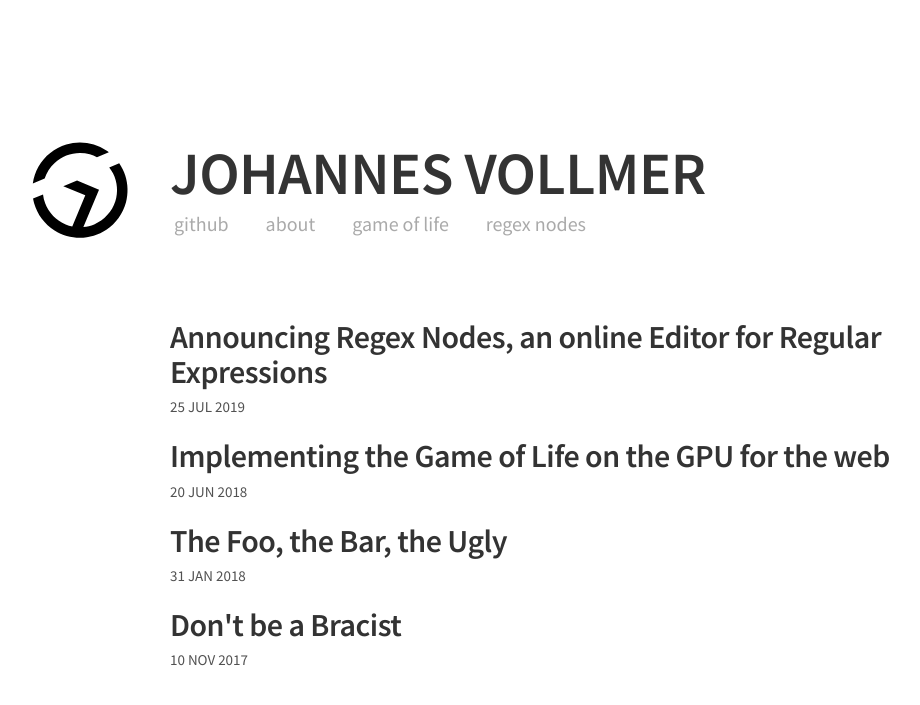
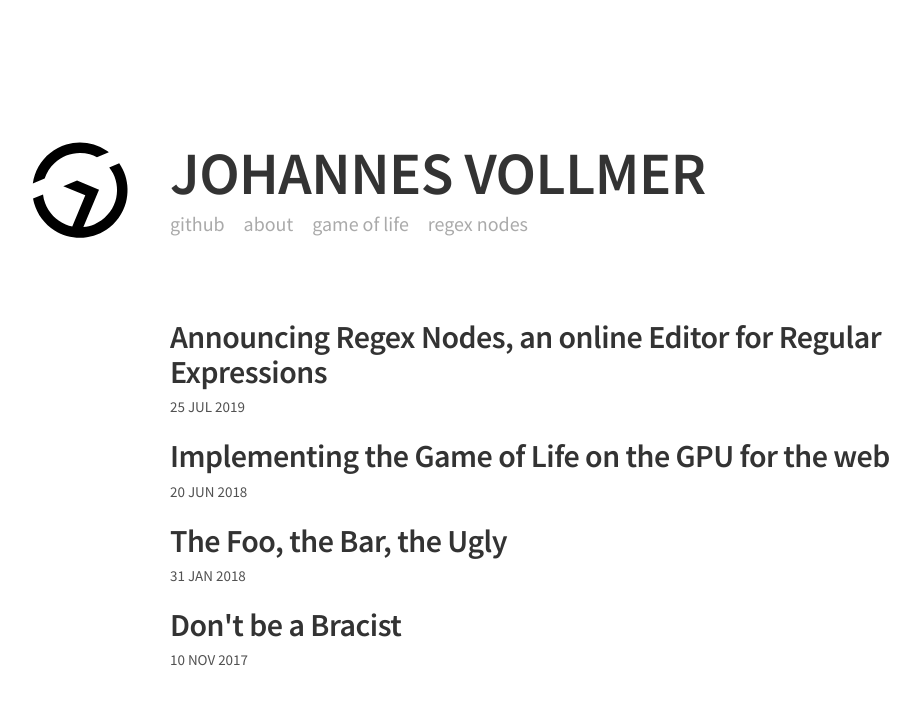
Before and after one commit to johannesvollmer/johannesvollmer.github.io, a Jekyll site: the page built from index.html, in a window 1280 px wide. Shown: the top 705 px of the page, without its empty margins (156-1076 px from the left). Built offline with Jekyll 4.4.1, drawn with Linux system fonts in a browser that asks for light colours.

Commit message:
removed unnecessary html

```diff
--- a/_config.yml
+++ b/_config.yml
@@ -1,5 +1,5 @@
 # Basic
-name:               "JOHANNES VOLLMER"
+name:               "Johannes Vollmer"
 description:        "Not yet famous enough for hand-signed distance fields"
 
 # jekyll-seo-tag, see: http://www.rubydoc.info/gems/jekyll-seo-tag/1.2.0
@@ -24,15 +24,19 @@
 nav:
   - name:           "Github"
     href:           "https://github.com/johannesvollmer"
+    external:       true
 
   - name:           "About"
     href:           "/about"
+    external:       false
 
   - name:           "Game of Life"
     href:           "/webgl-of-life"
+    external:       true
 
   - name:           "Regex Nodes"
     href:           "/regex-nodes"
+    external:       true
 
 # Sass
 sass:
--- a/index.html
+++ b/index.html
@@ -3,11 +3,15 @@
 ---
 <header>
   <h1 class="title">
-    <a href="{{ site.baseurl }}/">{{ site.name }}<span></span></a>
+    <a href="{{ site.baseurl }}/">{{ site.name }}</a>
   </h1>
   <nav>
     {% for nav in site.nav %}
-    <a href="{{ nav.href }}" target="_blank" rel="noopener noreferrer">&nbsp;{{ nav.name }}&nbsp;</a>
+      {% if nav.external %}
+        <a href="{{ nav.href }}" target="_blank" rel="noopener noreferrer">{{ nav.name }}</a>
+      {% else %}
+        <a href="{{ nav.href }}">{{ nav.name }}</a>
+      {% endif %}
     {% endfor %}
   </nav>
 </header>
--- a/style.scss
+++ b/style.scss
@@ -348,11 +348,12 @@
 header {
   h1, a {
     margin: 0;
-    margin-right: 1rem;
+    margin-right: 0.5rem;
   }
 
   .title {
     font-weight: 600;
+    text-transform: uppercase;
 
     a {
       color: #333;
```
Lines whose indentation alone changed are shown as unchanged.
